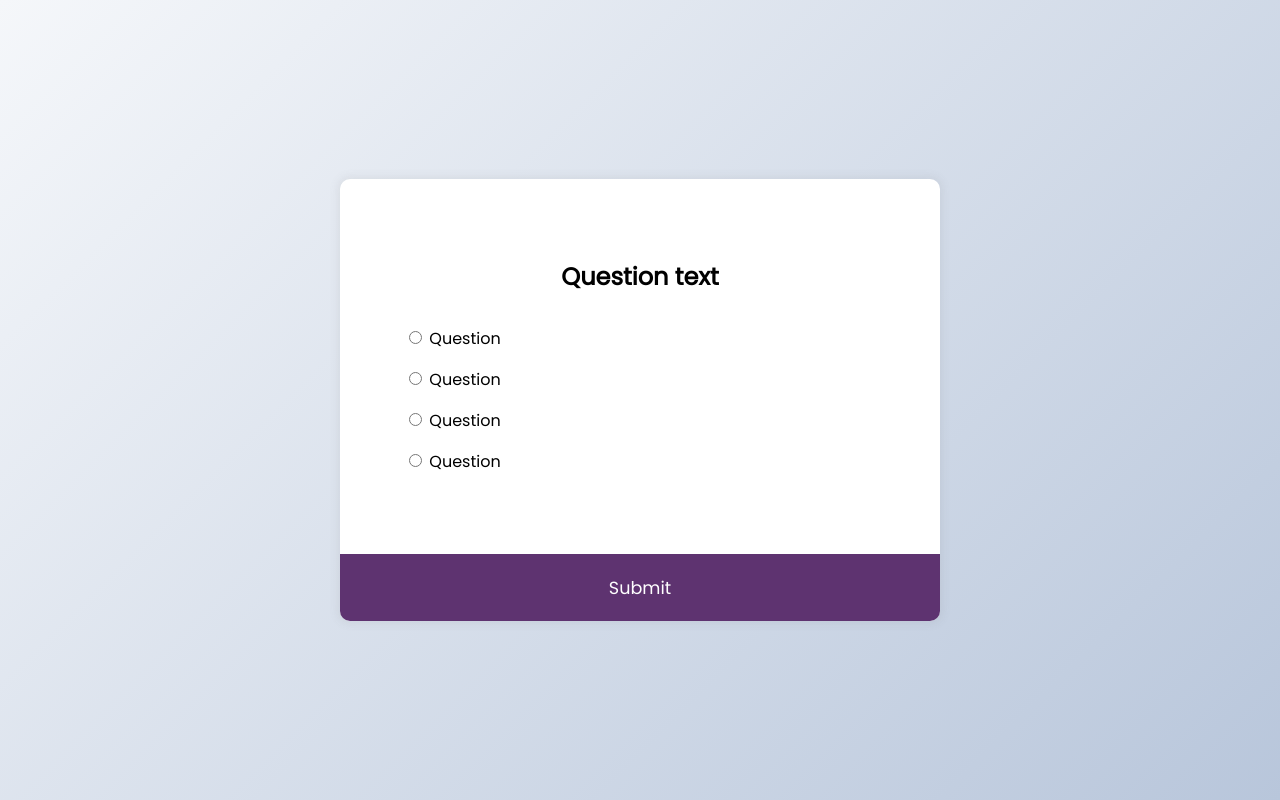
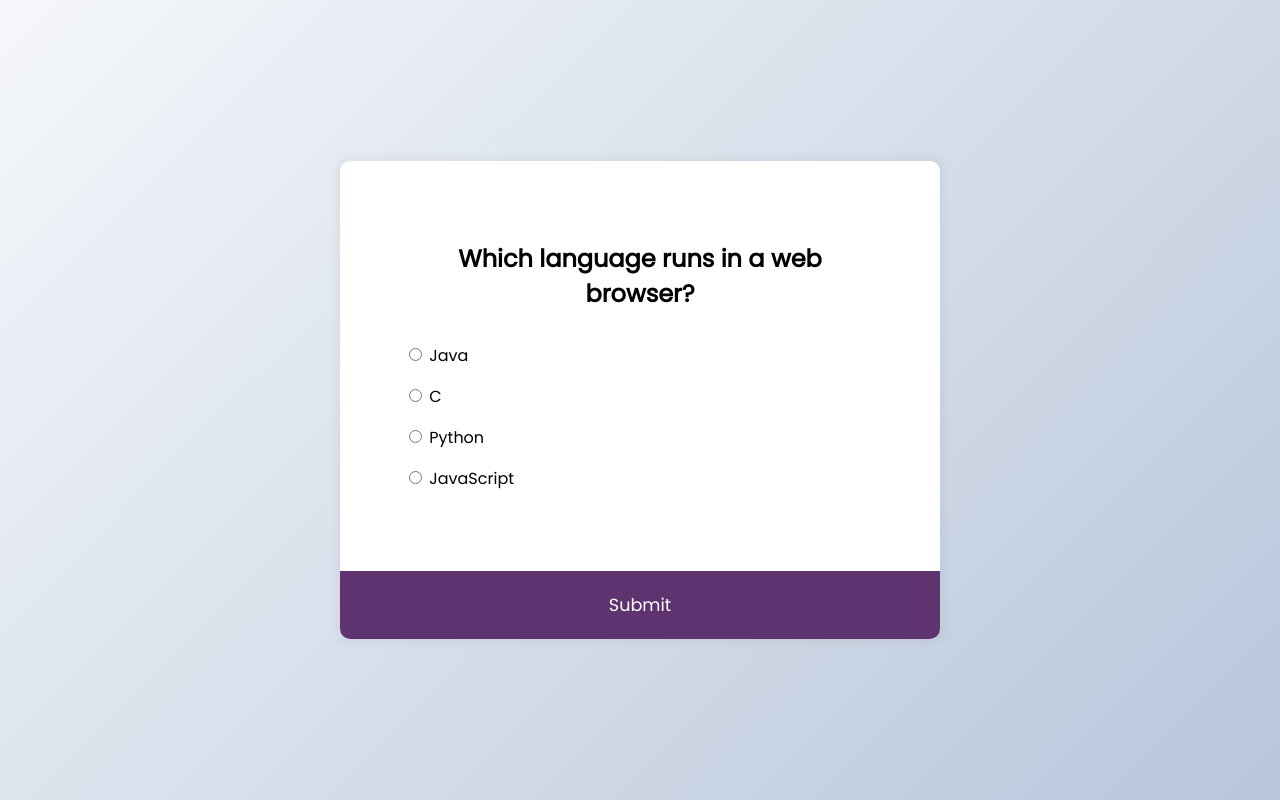
Before and after one commit to felixwurst/tutorial_50-projects-in-50-days, a plain HTML site: page 46_quiz-app/index.html in a window 1280 px wide. Both pictures are taken after a click on the button "Submit". Drawn offline with Linux system fonts and the light colour scheme.

Commit message:
quiz functionality

```diff
--- a/46_quiz-app/script.js
+++ b/46_quiz-app/script.js
@@ -0,0 +1,97 @@
+const quizData = [
+  {
+    question: 'Which language runs in a web browser?',
+    a: 'Java',
+    b: 'C',
+    c: 'Python',
+    d: 'JavaScript',
+    correct: 'd',
+  },
+  {
+    question: 'What does CSS stand for?',
+    a: 'Central Style Sheets',
+    b: 'Cascading Style Sheets',
+    c: 'Cascading Simple Sheets',
+    d: 'Cars SUVs Sailboats',
+    correct: 'b',
+  },
+  {
+    question: 'What does HTML stand for?',
+    a: 'Hypertext Markup Language',
+    b: 'Hypertext Markdown Language',
+    c: 'Hyperloop Machine Language',
+    d: 'Helicopters Terminals Motorboats Lamborginis',
+    correct: 'a',
+  },
+  {
+    question: 'What year was JavaScript launched?',
+    a: '1996',
+    b: '1995',
+    c: '1994',
+    d: 'none of the above',
+    correct: 'b',
+  },
+];
+
+const quiz = document.getElementById('quiz');
+const answerEls = document.querySelectorAll('.answer');
+const questionEl = document.getElementById('question');
+const a_text = document.getElementById('a_text');
+const b_text = document.getElementById('b_text');
+const c_text = document.getElementById('c_text');
+const d_text = document.getElementById('d_text');
+const submitBtn = document.getElementById('submit');
+
+let currentQuiz = 0;
+let score = 0;
+
+loadQuiz();
+
+function loadQuiz() {
+  deselectAnswers();
+
+  const currentQuizData = quizData[currentQuiz];
+
+  questionEl.innerText = currentQuizData.question;
+  a_text.innerText = currentQuizData.a;
+  b_text.innerText = currentQuizData.b;
+  c_text.innerText = currentQuizData.c;
+  d_text.innerText = currentQuizData.d;
+}
+
+function deselectAnswers() {
+  answerEls.forEach(answerEl => (answerEl.checked = false));
+}
+
+function getSelected() {
+  let answer;
+
+  answerEls.forEach(answerEl => {
+    if (answerEl.checked) {
+      answer = answerEl.id;
+    }
+  });
+
+  return answer;
+}
+
+submitBtn.addEventListener('click', () => {
+  const answer = getSelected();
+
+  if (answer) {
+    if (answer === quizData[currentQuiz].correct) {
+      score++;
+    }
+
+    currentQuiz++;
+
+    if (currentQuiz < quizData.length) {
+      loadQuiz();
+    } else {
+      quiz.innerHTML = `
+        <h2>You answered ${score}/${quizData.length} questions correctly</h2>
+        <button onclick="location.reload()">Reload</button>
+      `;
+    }
+  }
+});
```
Also changed, not shown: 46_quiz-app/index.html (+0 -7 lines).
